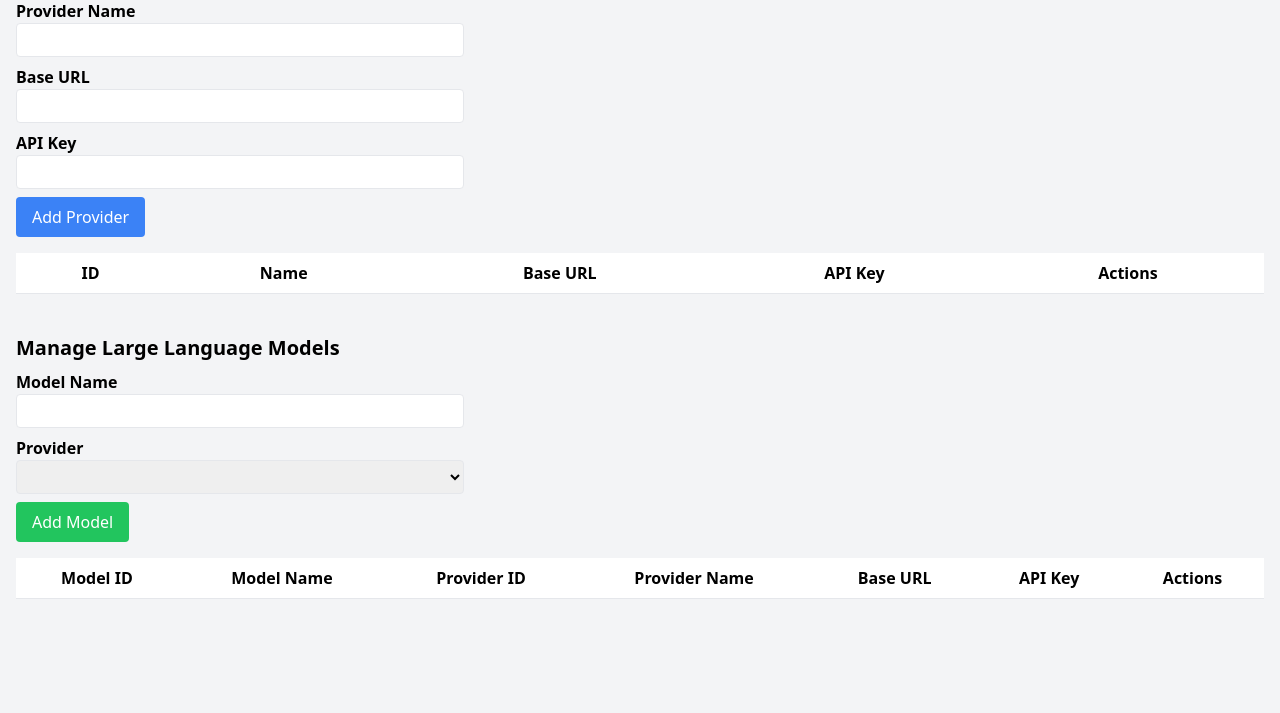
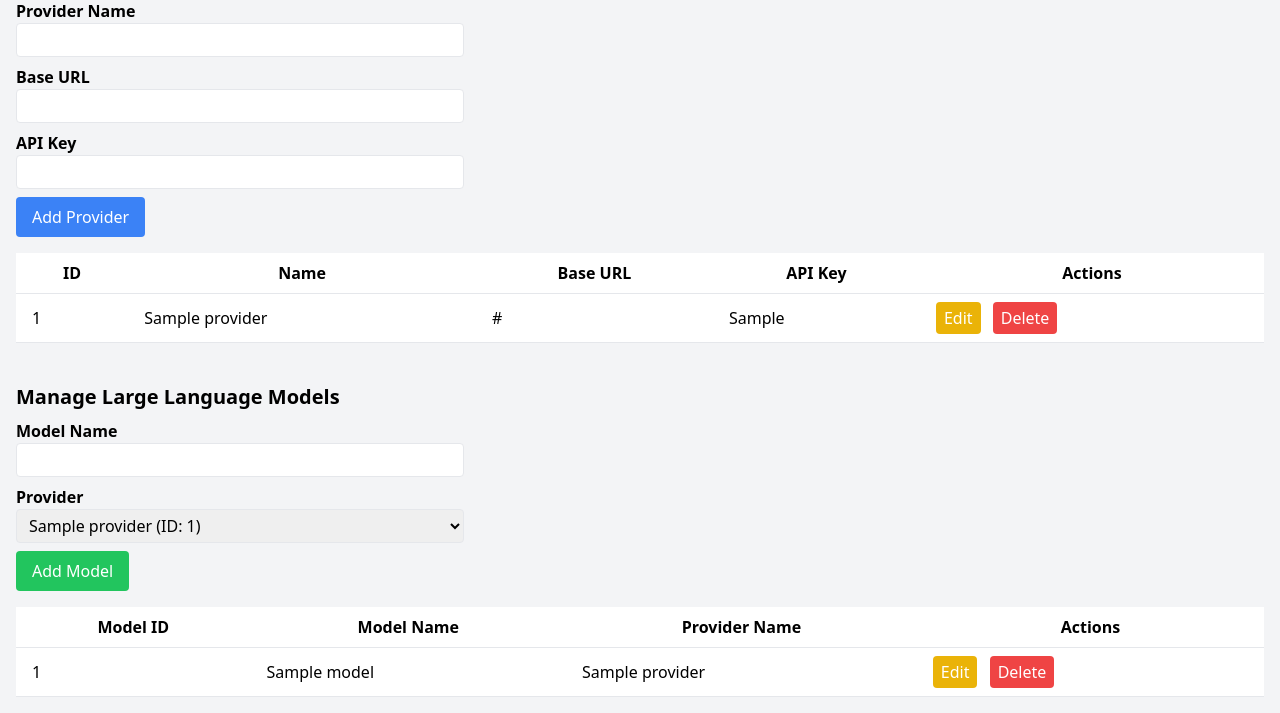
Before and after one commit to andrewfurman/katecopy2, a Flask app: page /models/ in a window 1280 px wide. Shown: the part 109-822 px from the top of the page. Before the commit the page ends 708 px from the top, so only its background shows below. Run offline with Flask 3, Linux system fonts and the light colour scheme; tables that the repository leaves empty hold one stand-in row (values such as "Sample post"); lists and menus that the app fills with data are empty; some libraries are stand-ins or nearby versions.

Commit message:
fixed models JS loading

```diff
--- a/models/static/large_language_models.js
+++ b/models/static/large_language_models.js
@@ -223,21 +223,10 @@ document.addEventListener('DOMContentLoaded', () => {
           row.innerHTML = `
             <td class="border-b px-4 py-2">${m.id}</td>
             <td class="border-b px-4 py-2">${m.name}</td>
-            <td class="border-b px-4 py-2">${m.provider_id}</td>
             <td class="border-b px-4 py-2">${m.provider.name}</td>
-            <td class="border-b px-4 py-2">${m.provider.base_url || ''}</td>
-            <td class="border-b px-4 py-2">${m.provider.api_key || ''}</td>
             <td class="border-b px-4 py-2">
-              <button
-                class="bg-yellow-500 text-white px-2 py-1 rounded editModelBtn"
-                data-id="${m.id}">
-                Edit
-              </button>
-              <button
-                class="bg-red-500 text-white px-2 py-1 rounded ml-2 deleteModelBtn"
-                data-id="${m.id}">
-                Delete
-              </button>
+              <button class="bg-yellow-500 text-white px-2 py-1 rounded editModelBtn" data-id="${m.id}">Edit</button>
+              <button class="bg-red-500 text-white px-2 py-1 rounded ml-2 deleteModelBtn" data-id="${m.id}">Delete</button>
             </td>
           `;
 
--- a/models/templates/large_language_models.html
+++ b/models/templates/large_language_models.html
@@ -104,10 +104,7 @@
           <tr>
             <th class="px-4 py-2 border-b">Model ID</th>
             <th class="px-4 py-2 border-b">Model Name</th>
-            <th class="px-4 py-2 border-b">Provider ID</th>
             <th class="px-4 py-2 border-b">Provider Name</th>
-            <th class="px-4 py-2 border-b">Base URL</th>
-            <th class="px-4 py-2 border-b">API Key</th>
             <th class="px-4 py-2 border-b">Actions</th>
           </tr>
         </thead>
@@ -119,6 +116,7 @@
   </section>
 
   <!-- Load the JavaScript to enable CRUD actions -->
-  <script src="/models/large_language_models.js"></script>
+  <!-- Use url_for('models_bp.static', ...) instead of a direct /models/ path -->
+  <script src="{{ url_for('models_bp.static', filename='large_language_models.js') }}"></script>
 </body>
 </html>
```
